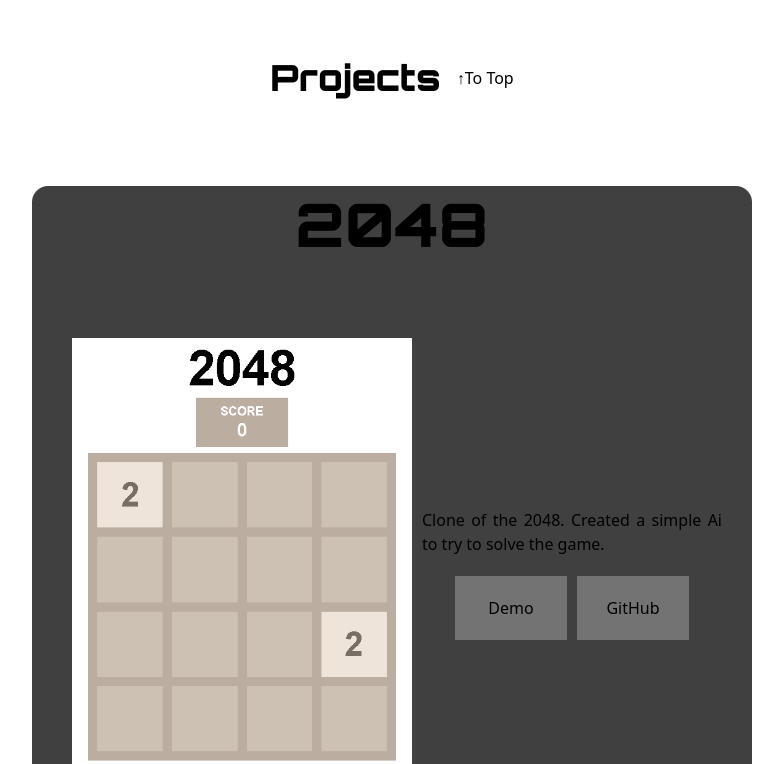
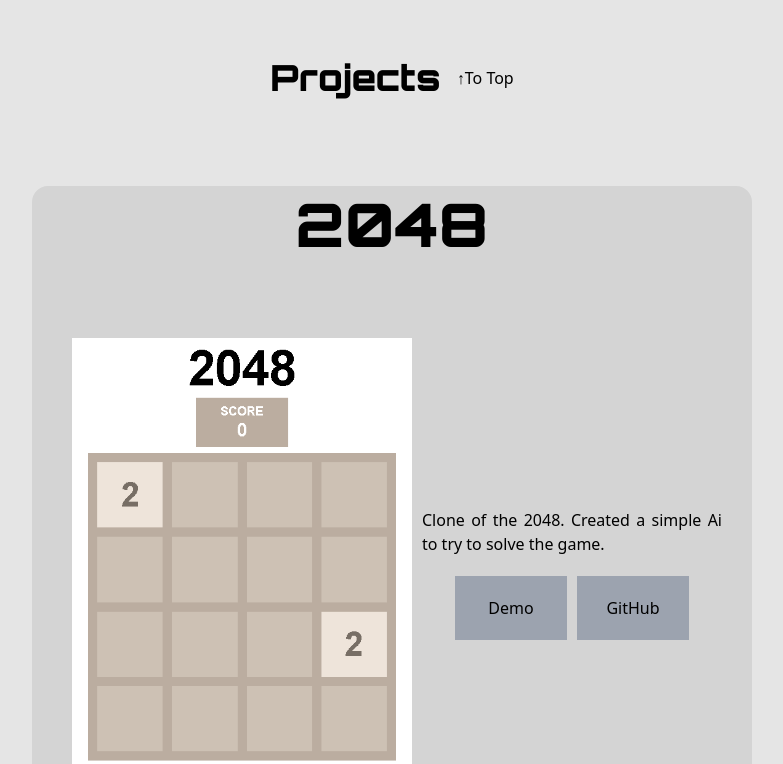
Before and after one commit to ThienTheCreator/portfolio, a Next.js app: page / in a window 1280 px wide. Shown: the part 2000-2764 px from the top of the page, without its empty margins (248-1031 px from the left). Built offline with nearby package versions, Linux system fonts and the light colour scheme.

Commit message:
updated color scheme for light mode

```diff
--- a/pages/_document.tsx
+++ b/pages/_document.tsx
@@ -4,7 +4,7 @@ export default function Document() {
   return (
     <Html lang="en">
       <Head />
-      <body>
+      <body className="bg-neutral-200 text:black dark:bg-neutral-900 dark:text-white" >
         <Main />
         <NextScript />
       </body>
--- a/pages/index.tsx
+++ b/pages/index.tsx
@@ -84,7 +84,7 @@ export default function Home() {
 	}, []);
 
 	return (
-		<div className="bg-white text:black dark:bg-neutral-900 dark:text-white">
+		<div>
 			<Head>
 				<title>Thien Pham</title>
 				<meta name="description" content="Thien Pham Portfolio" />
@@ -94,7 +94,7 @@ export default function Home() {
 			</Head>
 			<div className="w-full">
 				<h1 ref={topRef}></h1>
-				<nav className="flex text-2xl py-4  border border-[#808080] border-x-transparent border-t-transparent font-orbitron">
+				<nav className="flex text-2xl py-4 bg-neutral-50 dark:bg-neutral-950 border border-[#808080] border-x-transparent border-t-transparent font-orbitron">
 					<div className='w-1/2 flex justify-center'>
 						<button onClick={() => skillsRef.current?.scrollIntoView({ behavior: "smooth" })}>Skills</button>
 					</div>
@@ -171,7 +171,7 @@ export default function Home() {
 								<button className="ml-4" onClick={() => topRef.current?.scrollIntoView({ behavior: "smooth", block: "center" })}>↑To Top</button>
 							</div>
 							{projectsList.map((item) =>
-								<div key={item.key} className="flex flex-col min-h-[720px] border-hidden border-8 rounded-2xl my-20 bg-neutral-700">
+								<div key={item.key} className="flex flex-col min-h-[720px] border-hidden border-8 rounded-2xl my-20 bg-neutral-300 dark:bg-neutral-700">
 									<div className="flex flex-wrap justify-center">
 										<div className="m-2 font-orbitron text-6xl">{item.title}</div>
 									</div>
@@ -188,11 +188,11 @@ export default function Home() {
 												</div>
 												<div className="flex flex-1 justify-center space-x-[10px] w-[300px] my-5">
 													{item.demo !== undefined
-														? <a href={item.demo} target="_blank" rel="noopener noreferrer" className="grid place-content-center w-28 h-16 bg-neutral-500">Demo</a>
+														? <a href={item.demo} target="_blank" rel="noopener noreferrer" className="grid place-content-center w-28 h-16 bg-gray-400 dark:bg-neutral-500">Demo</a>
 														: null
 													}
 													{item.demo !== undefined
-														? <a href={item.github} target="_blank" rel="noopener noreferrer" className="grid place-content-center w-28 h-16 bg-neutral-500">GitHub</a>
+														? <a href={item.github} target="_blank" rel="noopener noreferrer" className="grid place-content-center w-28 h-16 bg-gray-400 dark:bg-neutral-500">GitHub</a>
 														: null
 													}
 												</div>
```
